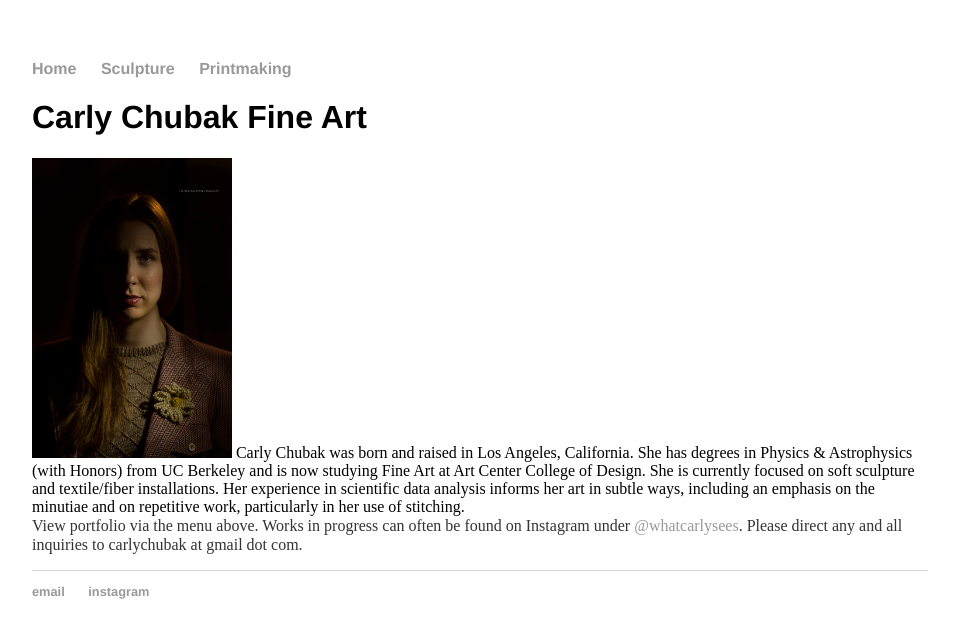
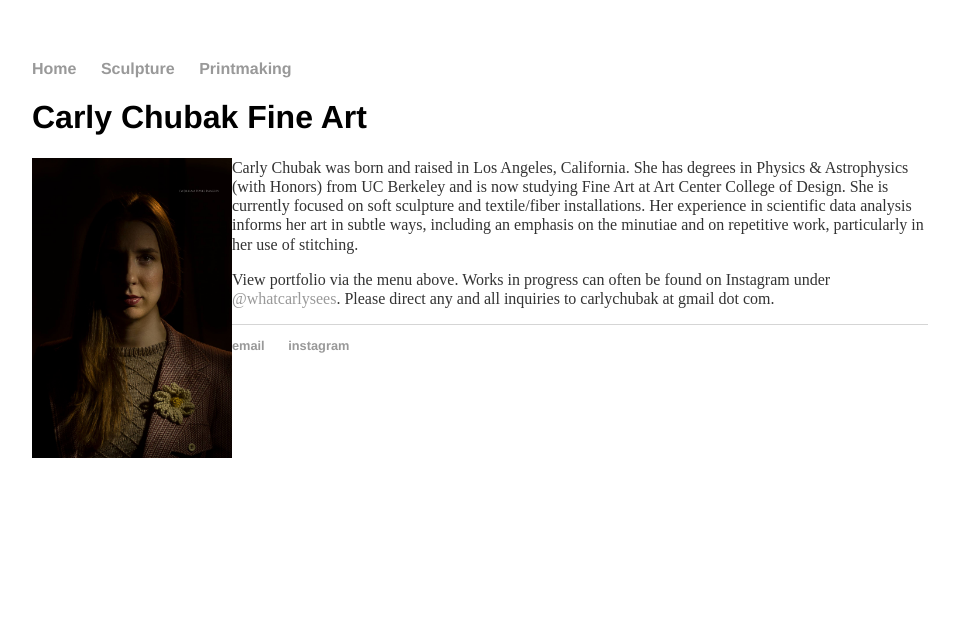
Before and after one commit to carlychubak/carlychubak.github.io, a Jekyll site: the page built from index.html, in a window 1280 px wide. Shown: the top 638 px of the page, without its empty margins (160-1119 px from the left). Built offline with Jekyll 4.4.1, drawn with Linux system fonts in a browser that asks for light colours.

Commit message:
photo float
still trying to float the photo

```diff
--- a/index.html
+++ b/index.html
@@ -5,14 +5,14 @@
 <div class="blurb">
 	<h1>Carly Chubak Fine Art</h1>
 
-	<p><div style="float: left;"><img src="/assets/willimage1.jpg" alt="William Hayes Imagery" height=300/>
+	<p><img src="/assets/willimage1.jpg" alt="William Hayes Imagery" style="float: left;" height=300/>
 	Carly Chubak was born and raised in Los Angeles, California. She has degrees
 	in Physics & Astrophysics (with Honors) from UC Berkeley and is
 	now studying Fine Art at Art Center College of Design.
 	She is currently focused on soft sculpture and textile/fiber installations.
 	Her experience in scientific data analysis informs her art in subtle ways,
 	including an emphasis on the minutiae and on repetitive work, particularly
-	in her use of stitching.</div></p>
+	in her use of stitching.</p>
 
 	<p>View portfolio via the menu above. Works in progress
 	can often be found on Instagram under <a href="http://instagram.com/whatcarlysees">@whatcarlysees</a>.
```
